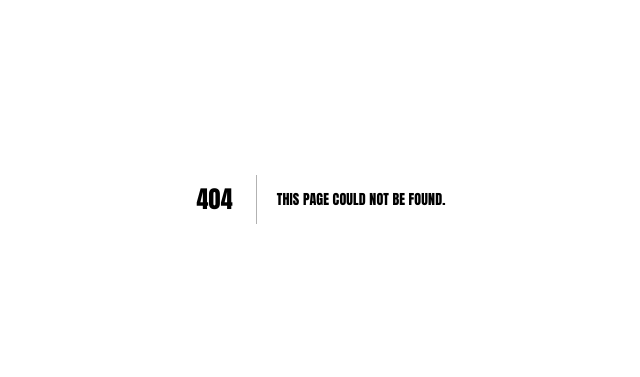
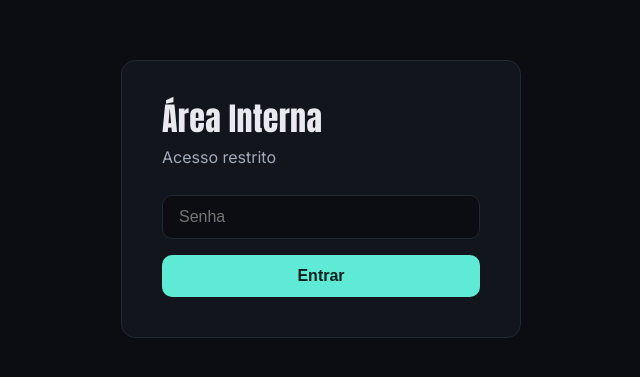
Before and after one commit to AbraaoM/portfolio-mk2, a Next.js app: page /sistema in a window 1280 px wide. Before the commit this address had no page. Shown: the part 201-578 px from the top of the page, without its empty margins (319-959 px from the left). Built offline with nearby package versions, Linux system fonts and the light colour scheme.

Commit message:
Add internal area /sistema with login

```diff
--- /dev/null
+++ b/app/sistema/page.tsx
@@ -0,0 +1,141 @@
+"use client";
+
+import { useEffect, useState } from "react";
+import { useRouter } from "next/navigation";
+
+const PASSWORD = process.env.NEXT_PUBLIC_SISTEMA_PASSWORD || "sistema2026";
+
+export default function SistemaPage() {
+  const [authenticated, setAuthenticated] = useState(false);
+  const [password, setPassword] = useState("");
+  const [error, setError] = useState("");
+  const [loading, setLoading] = useState(true);
+  const router = useRouter();
+
+  useEffect(() => {
+    const session = document.cookie
+      .split("; ")
+      .find((row) => row.startsWith("sistema_session="));
+    if (session) {
+      setAuthenticated(true);
+    }
+    setLoading(false);
+  }, []);
+
+  const handleLogin = (e: React.FormEvent) => {
+    e.preventDefault();
+    if (password === PASSWORD) {
+      document.cookie = "sistema_session=1; path=/; max-age=86400; SameSite=Lax";
+      setAuthenticated(true);
+      setError("");
+    } else {
+      setError("Senha incorreta");
+    }
+  };
+
+  const handleLogout = () => {
+    document.cookie = "sistema_session=; path=/; max-age=0";
+    setAuthenticated(false);
+    setPassword("");
+  };
+
+  if (loading) {
+    return (
+      <div style={{ minHeight: "100vh", display: "flex", alignItems: "center", justifyContent: "center", background: "var(--bg)", color: "var(--fg)" }}>
+        Carregando...
+      </div>
+    );
+  }
+
+  if (!authenticated) {
+    return (
+      <div style={{ minHeight: "100vh", display: "flex", alignItems: "center", justifyContent: "center", background: "var(--bg)", color: "var(--fg)", padding: "20px" }}>
+        <form
+          onSubmit={handleLogin}
+          style={{
+            background: "var(--panel)",
+            border: "1px solid var(--line)",
+            borderRadius: "14px",
+            padding: "40px",
+            width: "100%",
+            maxWidth: "400px",
+          }}
+        >
+          <h1 style={{ fontFamily: "Anton, Impact, sans-serif", fontSize: "2rem", marginBottom: "8px" }}>Área Interna</h1>
+          <p style={{ color: "var(--muted)", marginBottom: "24px" }}>Acesso restrito</p>
+          <input
+            type="password"
+            value={password}
+            onChange={(e) => setPassword(e.target.value)}
+            placeholder="Senha"
+            required
+            style={{
+              width: "100%",
+              padding: "12px 16px",
+              borderRadius: "10px",
+              border: "1px solid var(--line)",
+              background: "var(--bg)",
+              color: "var(--fg)",
+              fontSize: "1rem",
+              marginBottom: "16px",
+            }}
+          />
+          {error && <p style={{ color: "#f87171", marginBottom: "12px", fontSize: "0.9rem" }}>{error}</p>}
+          <button
+            type="submit"
+            style={{
+              width: "100%",
+              padding: "12px",
+              borderRadius: "10px",
+              background: "var(--accent)",
+              color: "#04201c",
+              fontWeight: 600,
+              border: "none",
+              cursor: "pointer",
+              fontSize: "1rem",
+            }}
+          >
+            Entrar
+          </button>
+        </form>
+      </div>
+    );
+  }
+
+  return (
+    <div style={{ minHeight: "100vh", background: "var(--bg)", color: "var(--fg)" }}>
+      <header style={{ borderBottom: "1px solid var(--line)", padding: "16px 24px", display: "flex", justifyContent: "space-between", alignItems: "center" }}>
+        <h1 style={{ fontFamily: "Anton, Impact, sans-serif", fontSize: "1.5rem" }}>Sistema Interno</h1>
+        <button
+          onClick={handleLogout}
+          style={{
+            padding: "8px 16px",
+            borderRadius: "8px",
+            border: "1px solid var(--line)",
+            background: "transparent",
+            color: "var(--fg)",
+            cursor: "pointer",
+          }}
+        >
+          Sair
+        </button>
+      </header>
+      <main style={{ maxWidth: "900px", margin: "0 auto", padding: "40px 20px" }}>
+        <h2 style={{ fontFamily: "Anton, Impact, sans-serif", marginBottom: "16px" }}>Bem-vindo</h2>
+        <p style={{ color: "var(--muted)", marginBottom: "32px" }}>
+          Esta é a área interna do sistema. Aqui você pode adicionar ferramentas, dashboards ou conteúdos privados.
+        </p>
+        <div style={{ display: "grid", gridTemplateColumns: "repeat(auto-fit, minmax(250px, 1fr))", gap: "18px" }}>
+          <div style={{ background: "var(--panel)", border: "1px solid var(--line)", borderRadius: "14px", padding: "24px" }}>
+            <h3 style={{ marginBottom: "8px" }}>Exemplo de módulo</h3>
+            <p style={{ color: "var(--muted)", fontSize: "0.95rem" }}>Placeholder para funcionalidades futuras.</p>
+          </div>
+          <div style={{ background: "var(--panel)", border: "1px solid var(--line)", borderRadius: "14px", padding: "24px" }}>
+            <h3 style={{ marginBottom: "8px" }}>Outro módulo</h3>
+            <p style={{ color: "var(--muted)", fontSize: "0.95rem" }}>Adicione o que precisar aqui.</p>
+          </div>
+        </div>
+      </main>
+    </div>
+  );
+}
```
